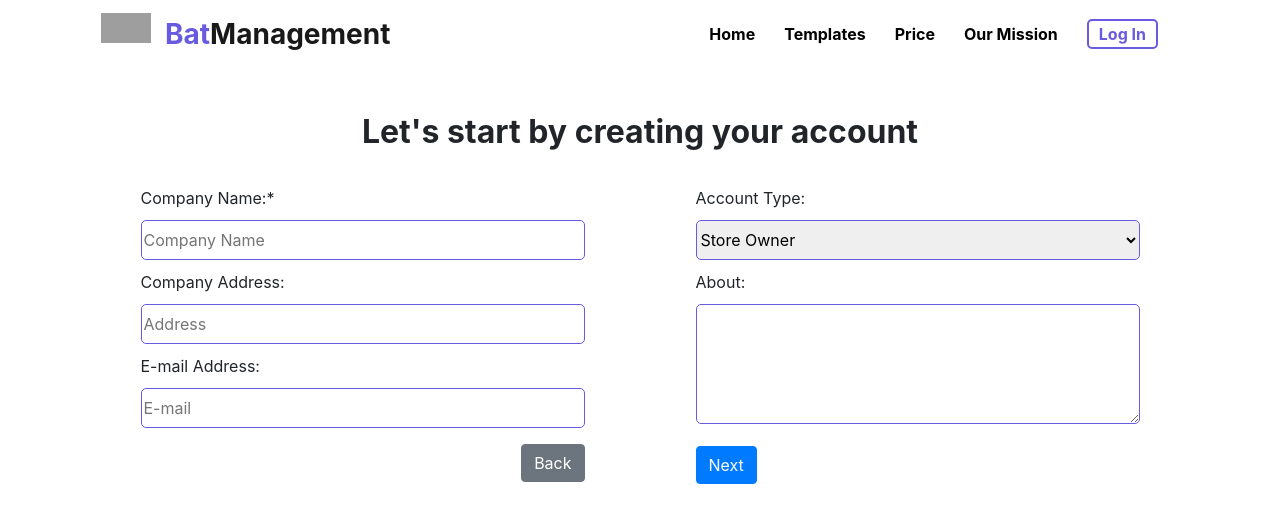
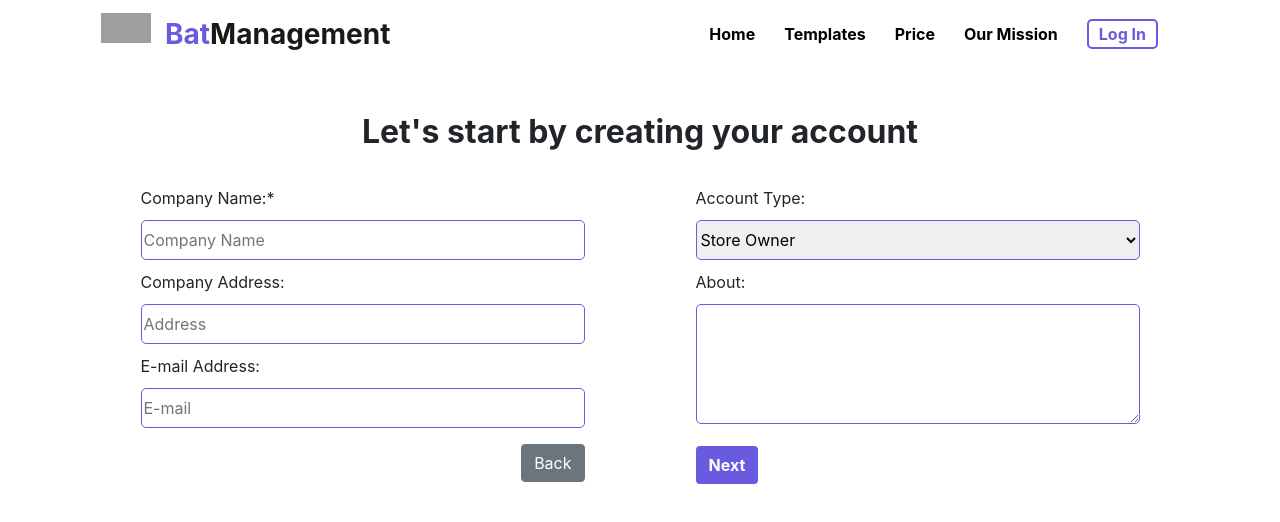
Before and after one commit to Hack-Diversity/batManagement, a React (Create React App) app: page /createAccount in a window 1280 px wide. Shown: the top 522 px of the page. Built offline with nearby package versions, Linux system fonts and the light colour scheme; grey boxes are pictures that could not be loaded; the HTML template or start-up script is replaced by a standard one.

Commit message:
Create Account Page drafted

```diff
--- a/src/pages/Account_Setup/CreateAccount.js
+++ b/src/pages/Account_Setup/CreateAccount.js
@@ -107,7 +107,8 @@ class CreateAccount extends Component{
           </Form.Group>
           <div className="createAccount_btn_next">
             <Button
-              variant="primary"
+              variant=""
+              className="bat_btn_general"
               >
               Next
             </Button>
--- a/src/styles/App.css
+++ b/src/styles/App.css
@@ -220,6 +220,7 @@
   display:flex;
   justify-content: flex-start;
   width:100%;
+
 }
 
 @media (max-width:) {
```
